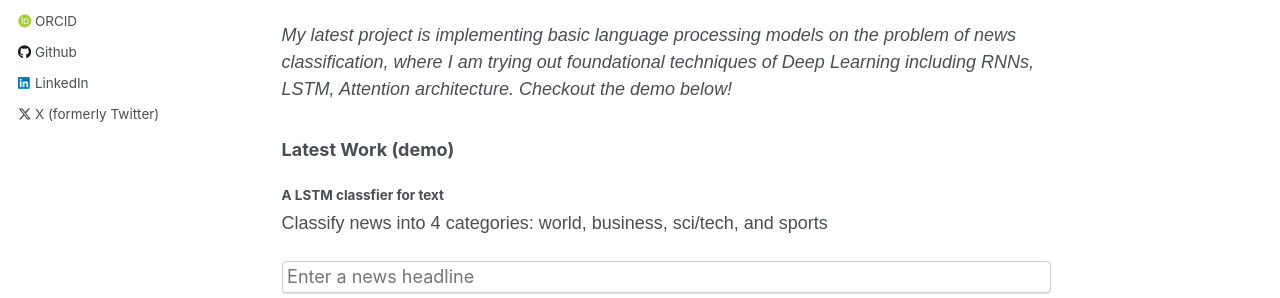
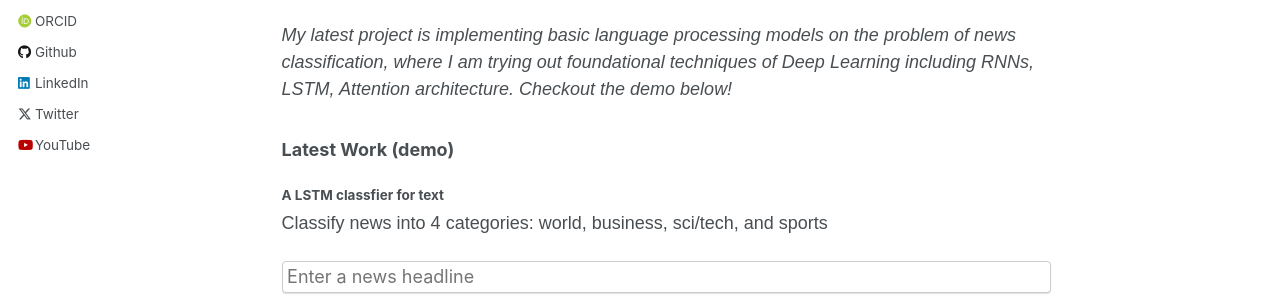
Before and after one commit to anshmehtamm/anshmehtamm.github.io, a Jekyll site: the page built from _pages/about.html, in a window 1280 px wide. Shown: the part 531-829 px from the top of the page. Built offline with Jekyll 4.4.1, drawn with Linux system fonts in a browser that asks for light colours; some web fonts are replaced.

Commit message:
about me

```diff
--- a/_config.yml
+++ b/_config.yml
@@ -61,7 +61,7 @@
   weibo            : # Username
   wikipedia        : # Username
   xing             : # Username
-  youtube          : # Username
+  youtube          : "AnshmehtaGR8"
   zhihu            : # URL
 
 
--- a/_includes/author-profile.html
+++ b/_includes/author-profile.html
@@ -130,7 +130,7 @@
         <li><a href="https://{{ author.tumblr }}.tumblr.com"><i class="fab fa-fw fa-tumblr icon-pad-right" aria-hidden="true"></i>Tumblr</a></li>
       {% endif %}
       {% if author.twitter %}
-        <li><a href="https://twitter.com/{{ author.twitter }}"><i class="fab fa-fw fa-x-twitter icon-pad-right" aria-hidden="true"></i>X (formerly Twitter)</a></li>
+        <li><a href="https://twitter.com/{{ author.twitter }}"><i class="fab fa-fw fa-x-twitter icon-pad-right" aria-hidden="true"></i>Twitter</a></li>
       {% endif %}
       {% if author.vine %}
         <li><a href="https://vine.co/u/{{ author.vine }}"><i class="fab fa-fw fa-vine icon-pad-right" aria-hidden="true"></i>Vine</a></li>
```
